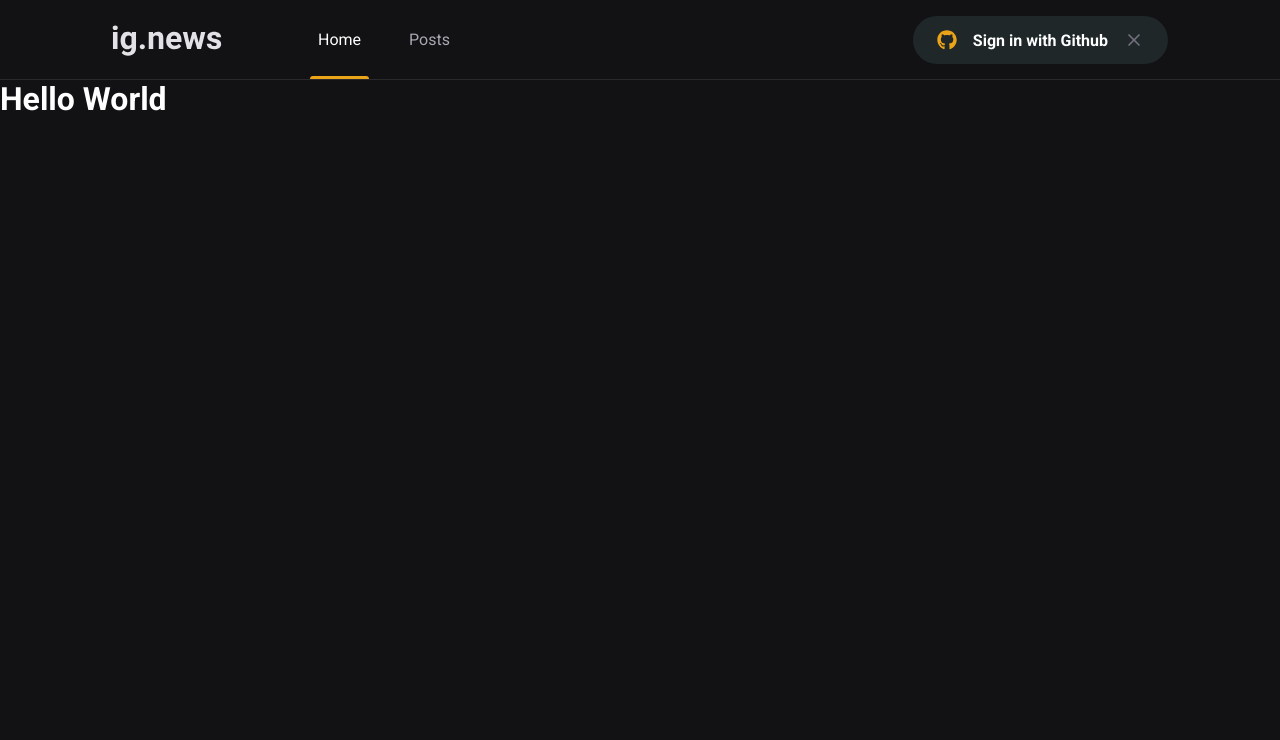
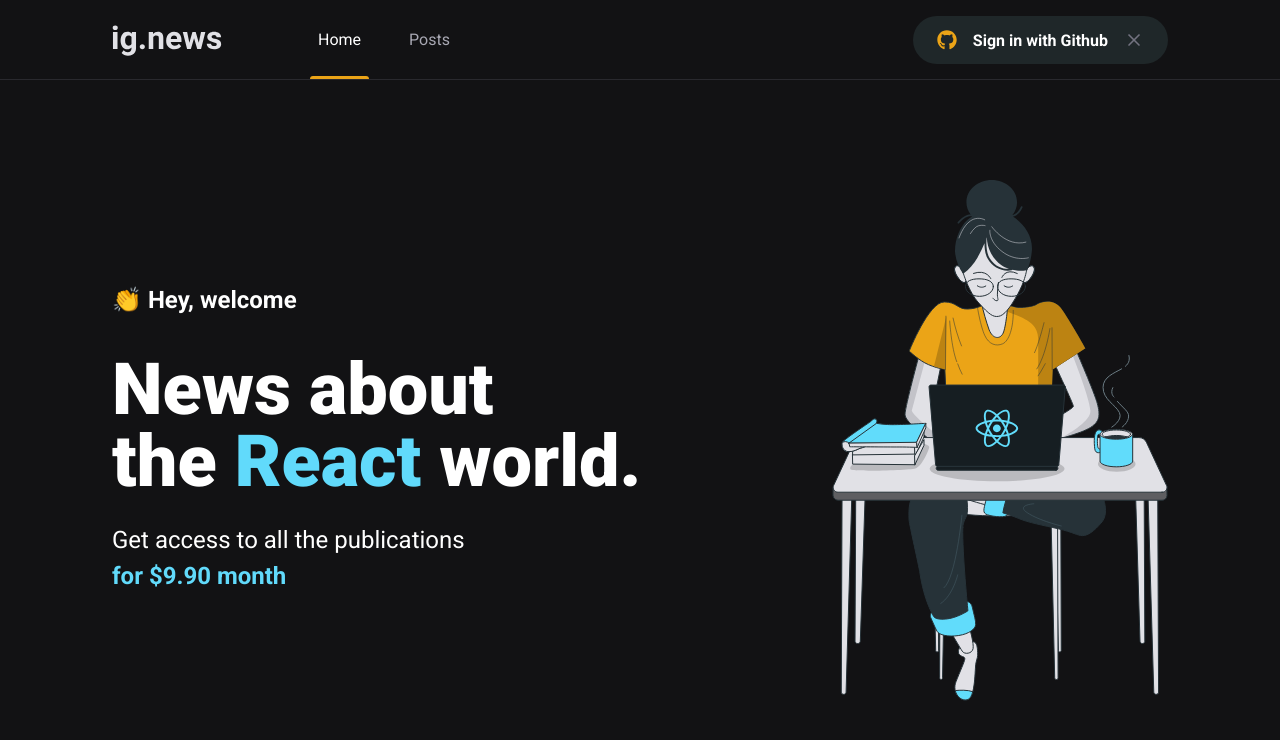
Before and after one commit to leoobarbosa2/Next.s-ig.news, a Next.js app: page / in a window 1280 px wide. Shown: the top 740 px of the page. Built offline with nearby package versions, Linux system fonts and the light colour scheme.

Commit message:
feat: Home Content and styling

```diff
--- /dev/null
+++ b/src/pages/home.module.scss
@@ -0,0 +1,42 @@
+.contentContainer {
+    max-width: 1120px;
+    margin: 0 auto;
+    padding: 0 2rem;
+    height: calc(100vh - 5rem);
+
+    display: flex;
+    align-items: center;
+    justify-content: space-between;
+}
+
+.hero {
+    max-width: 600px;
+
+    > span {
+        font-size: 1.5rem;
+        font-weight: bold;
+    }
+
+    h1 {
+        font-size: 4.5rem;
+        line-height: 4.5rem;
+        font-weight: 900;
+        margin-top: 2.5rem,;
+
+        span {
+            color: var(--cyan-500);
+        }
+    }
+
+
+    p {
+        font-size: 1.5rem;
+        line-height: 2.25rem;
+        margin-top: 1.5rem;
+
+        span {
+            color: var(--cyan-500);
+            font-weight: bold;
+        }
+    }
+}
--- a/src/pages/index.tsx
+++ b/src/pages/index.tsx
@@ -1,12 +1,25 @@
 import Head from 'next/head';
+
+import styles from './home.module.scss';
 
 export default function Home() {
   return (
     <>
       <Head>
-          <title>Inicio | ig.news</title>
+          <title>Home | ig.news</title>
       </Head>
-      <h1>Hello World</h1>
+
+      <main className={styles.contentContainer}>
+        <section className={styles.hero}>
+          <span>👏 Hey, welcome</span>
+          <h1>News about  <br/> the <span>React</span> world.</h1>
+          <p>
+            Get access to all the publications <br />
+            <span>for $9.90 month</span>
+          </p>
+        </section>
+        <img src="/images/avatar.svg" alt="Developer girl coding" />
+      </main>
     </>
   )
 }
```
